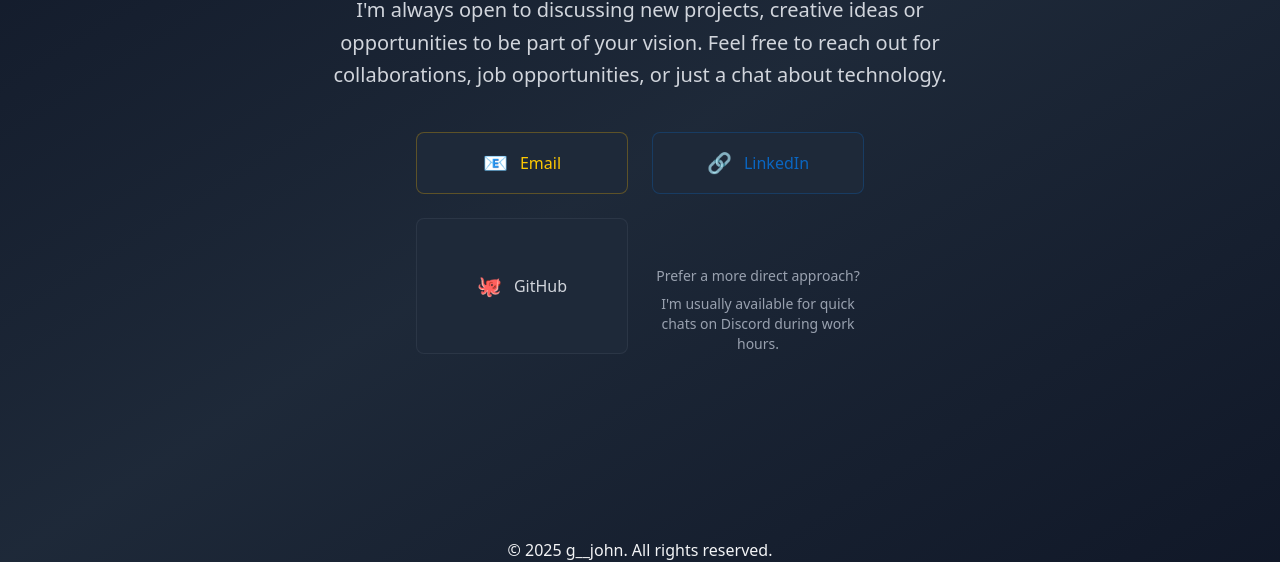
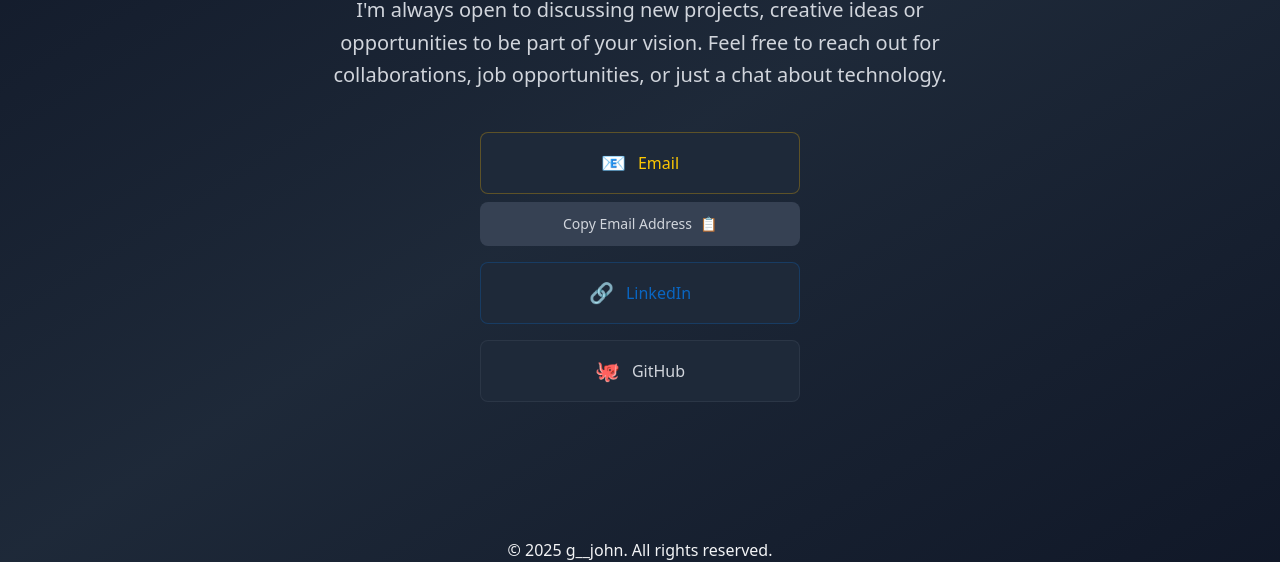
Before and after one commit to gjohnn/myPortfolio-Astro, an Astro site: page /contact in a window 1280 px wide. Shown: the part 238-800 px from the top of the page. Built offline with nearby package versions, Linux system fonts and the light colour scheme; Astro itself is replaced by a stand-in of ours.

Commit message:
minor changes for contact and experience sections

```diff
--- a/src/data/experiences.ts
+++ b/src/data/experiences.ts
@@ -13,7 +13,7 @@ const experiences: Experience[] = [
   {
     company: "Tecnologia Activa",
     role: "Full Stack Developer (Backend Focus)",
-    period: "2023 – 2024",
+    period: "2025 – Current",
     technologies: ["JavaScript","React", "Node.js", "Express", "MySQL"],
     responsibilities: [
       "Developed and maintained RESTful APIs for web applications",
@@ -27,7 +27,7 @@ const experiences: Experience[] = [
     company: "Penaqua",
     project: "Estoy Aca App",
     role: "Backend Developer",
-    period: "2023 – Present",
+    period: "2024 – Present",
     technologies: ["PHP", "Laravel 11", "MySQL", "Docker"],
     responsibilities: [
       "Implemented and optimized geolocation features to connect users efficiently",
@@ -39,7 +39,7 @@ const experiences: Experience[] = [
   {
     company: "Alquileres Costeros",
     role: "Personal Project",
-    period: "2024 – Present",
+    period: "2024 – Discontinued ",
     technologies: ["C#", ".NET 8", "WPF", "SQLite"],
     responsibilities: [
       "Developed desktop application for property rental management",
--- a/src/pages/contact.astro
+++ b/src/pages/contact.astro
@@ -14,22 +14,35 @@ import MainLayout from "../layouts/MainLayout.astro";
       Feel free to reach out for collaborations, job opportunities, or just a chat about technology.
     </p>
 
-    <div class="grid grid-cols-1 md:grid-cols-2 gap-6 max-w-md mx-auto">
-      <!-- Email -->
+    <div class="flex flex-col items-center gap-4 w-full max-w-xs mx-auto">
+      <!-- Email Section -->
+      <div class="w-full">
+        <!-- Email Link -->
         <a
           href="mailto:juansgb316@outlook.com"
-        class="flex items-center justify-center gap-3 p-4 bg-gray-800 hover:bg-yellow-500 text-yellow-400 hover:text-gray-900 rounded-lg transition-all duration-300 border border-yellow-500/30 hover:border-yellow-500"
+          class="flex items-center justify-center gap-3 w-full p-4 bg-gray-800 hover:bg-yellow-500 text-yellow-400 hover:text-gray-900 rounded-lg transition-all duration-300 border border-yellow-500/30 hover:border-yellow-500 mb-2"
         >
           <span class="text-xl">📧</span>
           <span class="font-medium">Email</span>
         </a>
+
+        <!-- Copy Email Button -->
+        <button
+          id="copyEmailBtn"
+          class="flex items-center justify-center gap-2 w-full p-3 bg-gray-700 hover:bg-gray-600 text-gray-300 rounded-lg transition-all duration-300 text-sm"
+          onclick="copyEmailToClipboard()"
+        >
+          <span id="copyEmailText">Copy Email Address</span>
+          <span id="copyEmailIcon">📋</span>
+        </button>
+      </div>
 
       <!-- LinkedIn -->
       <a
         href="https://www.linkedin.com/in/juan-guerre3168"
         target="_blank"
         rel="noopener noreferrer"
-        class="flex items-center justify-center gap-3 p-4 bg-gray-800 hover:bg-[#0A66C2] text-[#0A66C2] hover:text-white rounded-lg transition-all duration-300 border border-[#0A66C2]/30 hover:border-[#0A66C2]"
+        class="flex items-center justify-center gap-3 w-full p-4 bg-gray-800 hover:bg-[#0A66C2] text-[#0A66C2] hover:text-white rounded-lg transition-all duration-300 border border-[#0A66C2]/30 hover:border-[#0A66C2]"
       >
         <span class="text-xl">🔗</span>
         <span class="font-medium">LinkedIn</span>
@@ -40,16 +53,38 @@ import MainLayout from "../layouts/MainLayout.astro";
         href="https://github.com/gjohnn"
         target="_blank"
         rel="noopener noreferrer"
-        class="flex items-center justify-center gap-3 p-4 bg-gray-800 hover:bg-gray-700 text-gray-300 hover:text-white rounded-lg transition-all duration-300 border border-gray-600/30 hover:border-gray-500"
+        class="flex items-center justify-center gap-3 w-full p-4 bg-gray-800 hover:bg-gray-700 text-gray-300 hover:text-white rounded-lg transition-all duration-300 border border-gray-600/30 hover:border-gray-500"
       >
         <span class="text-xl">🐙</span>
         <span class="font-medium">GitHub</span>
       </a>
-
-    <!-- Additional Info -->
-    <div class="mt-12 text-gray-400 text-sm">
-      <p>Prefer a more direct approach?</p>
-      <p class="mt-2">I'm usually available for quick chats on Discord during work hours.</p>
     </div>
   </section>
+
+  <script is:inline>
+    function copyEmailToClipboard() {
+      const email = 'juansgb316@outlook.com';
+      navigator.clipboard.writeText(email).then(() => {
+        const btn = document.getElementById('copyEmailBtn');
+        const text = document.getElementById('copyEmailText');
+        const icon = document.getElementById('copyEmailIcon');
+
+        // Feedback visual
+        text.textContent = 'Copied!';
+        icon.textContent = '✓';
+        btn.classList.add('bg-green-600', 'text-white');
+        btn.classList.remove('bg-gray-700', 'hover:bg-gray-600', 'text-gray-300');
+
+        // Reset after 2 seconds
+        setTimeout(() => {
+          text.textContent = 'Copy Email Address';
+          icon.textContent = '📋';
+          btn.classList.remove('bg-green-600', 'text-white');
+          btn.classList.add('bg-gray-700', 'hover:bg-gray-600', 'text-gray-300');
+        }, 2000);
+      }).catch(err => {
+        console.error('Failed to copy email: ', err);
+      });
+    }
+  </script>
 </MainLayout>
```
Lines whose indentation alone changed are shown as unchanged.
